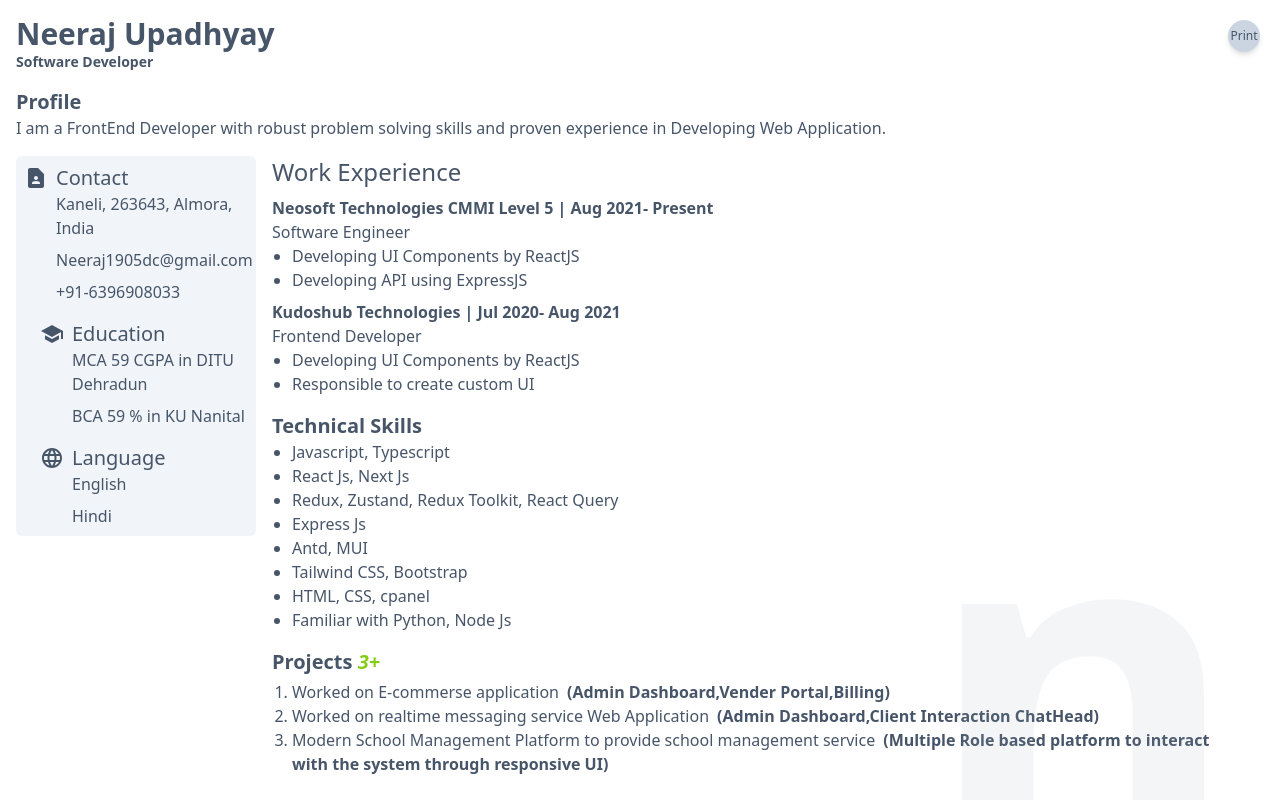
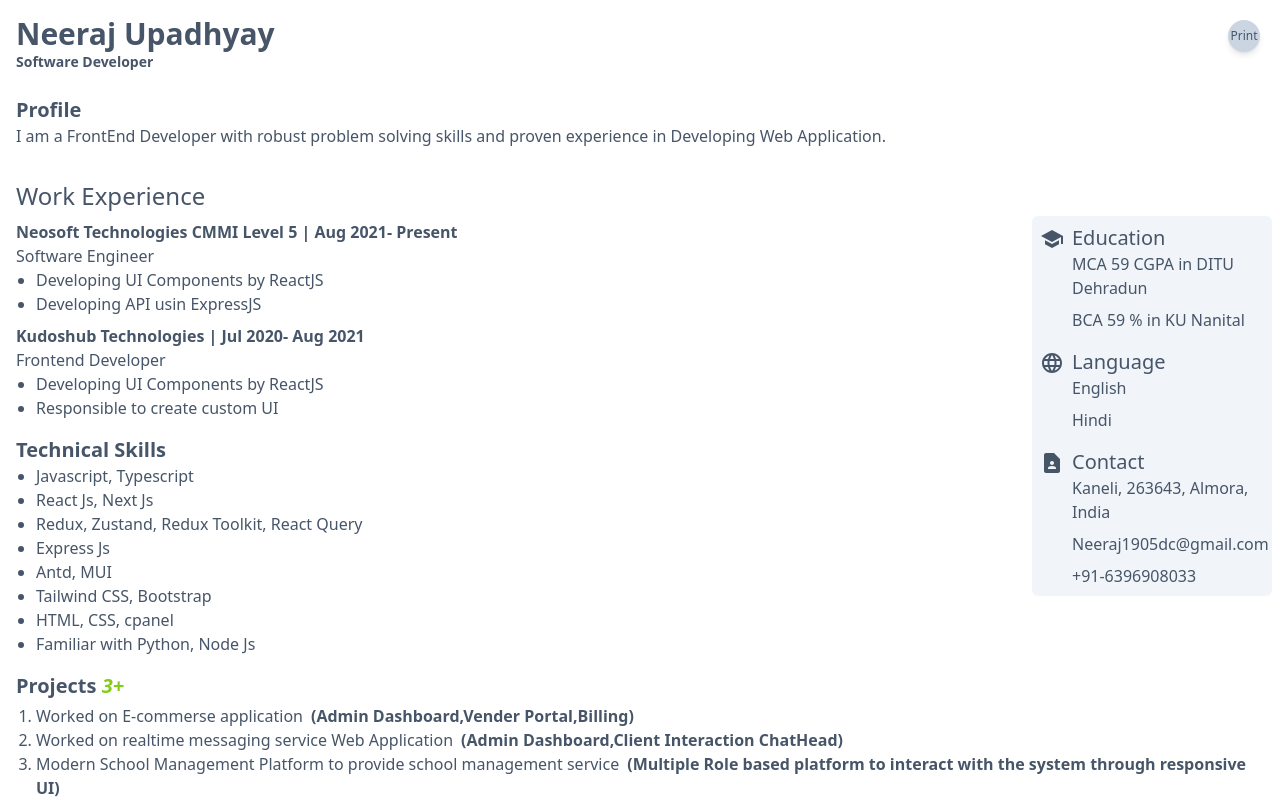
Before and after one commit to Neeraj9999/Resume, a React (Vite) app: page / in a window 1280 px wide. Built offline with nearby package versions, Linux system fonts and the light colour scheme.

Commit message:
scroll fixed

```diff
--- a/src/pages/index.tsx
+++ b/src/pages/index.tsx
@@ -1,15 +1,136 @@
-import Heading from "../components/heading";
-import BasicDetails from "../components/basicDetails";
-import WorkDetails from "../components/workDetails";
+import React from "react";
+import SchoolIcon from "@mui/icons-material/School";
+import LanguageIcon from "@mui/icons-material/Language";
+import ContactPageIcon from "@mui/icons-material/ContactPage";
+import WhatsAppIcon from "@mui/icons-material/WhatsApp";
+import CallIcon from "@mui/icons-material/Call";
+import { isMobile } from "react-device-detect";
 
-export default function Index() {
+export default function Test() {
   const print = () => window.print();
   return (
-    <div className="relative print:h-full print:w-full w-screen h-screen flex flex-col dark:bg-slate-800 dark:text-slate-200 text-slate-600 p-4 overflow-hidden">
-      <Heading />
-      <div className="overflow-auto h-full w-full flex flex-col gap-4 md:gap-0 md:flex-row-reverse dark:bg-slate-800">
-        <WorkDetails />
-        <BasicDetails />
+    <div className="relative h-screen w-screen print:h-full overflow-x-hidden overflow-y-auto dark:bg-slate-800 dark:text-slate-200 text-slate-600">
+      <div className="p-4 w-full font-semibold absolute top-0 backdrop-blur-md dark:bg-slate-800/50 bg-white/30 ">
+        <h1 className="text-3xl ">Neeraj Upadhyay</h1>
+        <p className="text-sm ">Software Developer</p>
+      </div>
+      <div className="mt-20 mb-4 p-4">
+        <h2 className="text-xl font-bold">Profile</h2>
+        <p>
+          I am a FrontEnd Developer with robust problem solving skills and
+          proven experience in Developing Web Application.
+        </p>
+      </div>
+      <div className="h-max px-4 mb-4">
+        <h2 className="text-2xl font-medium">Work Experience</h2>
+        <div className="flex flex-col gap-y-2 mt-2 mb-4">
+          <div className="">
+            <h3 className="font-bold">
+              Neosoft Technologies CMMI Level 5 | Aug 2021- Present
+            </h3>
+            <p>Software Engineer</p>
+            <ul className="list-disc pl-5">
+              <li>Developing UI Components by ReactJS</li>
+              <li>Developing API usin ExpressJS</li>
+            </ul>
+          </div>
+
+          <div className="">
+            <h3 className="font-bold">
+              Kudoshub Technologies | Jul 2020- Aug 2021
+            </h3>
+            <p>Frontend Developer</p>
+            <ul className="list-disc pl-5">
+              <li>Developing UI Components by ReactJS</li>
+              <li>Responsible to create custom UI</li>
+            </ul>
+          </div>
+        </div>
+        <h2 className="font-bold text-xl">Technical Skills</h2>
+        <ul className="list-disc pl-5">
+          <li>Javascript, Typescript</li>
+          <li>React Js, Next Js</li>
+          <li>Redux, Zustand, Redux Toolkit, React Query</li>
+          <li>Express Js</li>
+          <li>Antd, MUI</li>
+          <li>Tailwind CSS, Bootstrap</li>
+          <li>HTML, CSS, cpanel</li>
+          <li>Familiar with Python, Node Js</li>
+        </ul>
+        <h2 className="font-bold text-xl mt-4 pb-1">
+          Projects <i className="text-lime-500">3+</i>
+        </h2>
+        <ul className="list-decimal pl-5">
+          <li>
+            Worked on E-commerse application
+            <span className="font-semibold pl-2">
+              (Admin Dashboard,Vender Portal,Billing)
+            </span>
+          </li>
+          <li>
+            Worked on realtime messaging service Web Application
+            <span className="font-semibold pl-2">
+              (Admin Dashboard,Client Interaction ChatHead)
+            </span>
+          </li>
+          <li>
+            Modern School Management Platform to provide school management
+            service
+            <span className="font-semibold pl-2">
+              (Multiple Role based platform to interact with the system through
+              responsive UI)
+            </span>
+          </li>
+        </ul>
+      </div>
+      <div className="md:absolute md:w-60 md:right-2 md:top-[25vh] w-full mt-4 h-fit print:space-y-4 flex flex-col gap-y-4 dark:bg-slate-700 bg-slate-100 p-2 rounded-md">
+        <div className="print:px-2">
+          <div className="flex items-center gap-x-2 print:pb-2">
+            <span className="print:hidden">
+              <SchoolIcon />
+            </span>
+            <h2 className="text-xl font-medium">Education</h2>
+          </div>
+          <div className="flex flex-col gap-y-2 print:gap-y-1 pl-8 print:pl-0">
+            <p>MCA 59 CGPA in DITU Dehradun</p>
+            <p>BCA 59 % in KU Nanital</p>
+          </div>
+        </div>
+        <div className="print:px-2">
+          <div className="flex items-center gap-x-2 print:pb-2">
+            <span className="print:hidden">
+              <LanguageIcon />
+            </span>
+            <h2 className="text-xl font-medium">Language</h2>
+          </div>
+          <div className="flex flex-col gap-y-2 print:gap-y-1 pl-8 print:p-0">
+            <p>English</p>
+            <p>Hindi</p>
+          </div>
+        </div>
+        <div className="print:px-2">
+          <div className="flex items-center gap-x-2 print:pb-2">
+            <span className="print:hidden">
+              <ContactPageIcon />
+            </span>
+            <h2 className="text-xl font-medium">Contact</h2>
+          </div>
+          <div className="flex flex-col gap-y-2 print:gap-y-1 pl-8 print:pl-0">
+            <p>Kaneli, 263643, Almora, India</p>
+            <p>Neeraj1905dc@gmail.com</p>
+            <p>+91-6396908033</p>
+            {isMobile && (
+              <div className="inline-flex gap-x-2 py-1 print:hidden">
+                <a href="tel:+91-6396908033">
+                  <CallIcon />
+                </a>
+                <a href="https://api.whatsapp.com/send?phone=+91-6396908033">
+                  <WhatsAppIcon />
+                </a>
+              </div>
+            )}
+          </div>
+        </div>
       </div>
       <button
         onClick={print}
@@ -17,17 +138,6 @@ export default function Index() {
       >
         Print
       </button>
-      <div className="absolute -bottom-60 right-10 print:hidden opacity-10">
-        <b
-          className="text-[60vh] dark:text-white text-slate-400 lowercase"
-          // style={{
-          //   writingMode: "vertical-rl",
-          //   textOrientation: "upright",
-          // }}
-        >
-          n
-        </b>
-      </div>
     </div>
   );
 }
```
